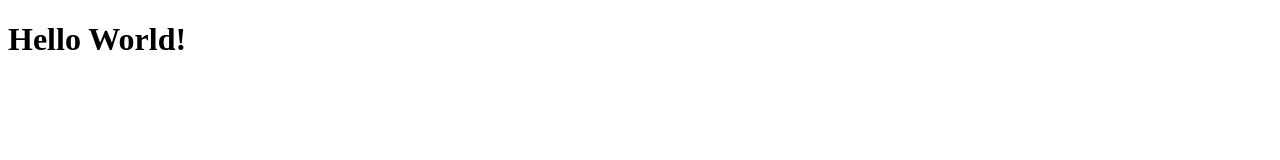
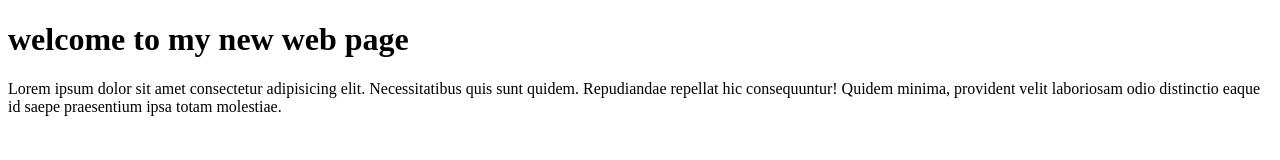
Before and after one commit to lucasdef15/first_projects, a plain HTML site: page hello.html in a window 1280 px wide. Drawn offline with Linux system fonts and the light colour scheme.

Commit message:
add some things

```diff
--- a/hello.html
+++ b/hello.html
@@ -8,8 +8,14 @@
 <body>
 
     <h1>
-        Hello World!
+        welcome to my new web page
     </h1>
+    <p>
+        Lorem ipsum dolor sit amet consectetur adipisicing elit.
+        Necessitatibus quis sunt quidem. Repudiandae repellat hic
+        consequuntur! Quidem minima, provident velit laboriosam
+        odio distinctio eaque id saepe praesentium ipsa totam molestiae.
+    </p>
 
 </body>
 </html>
```
